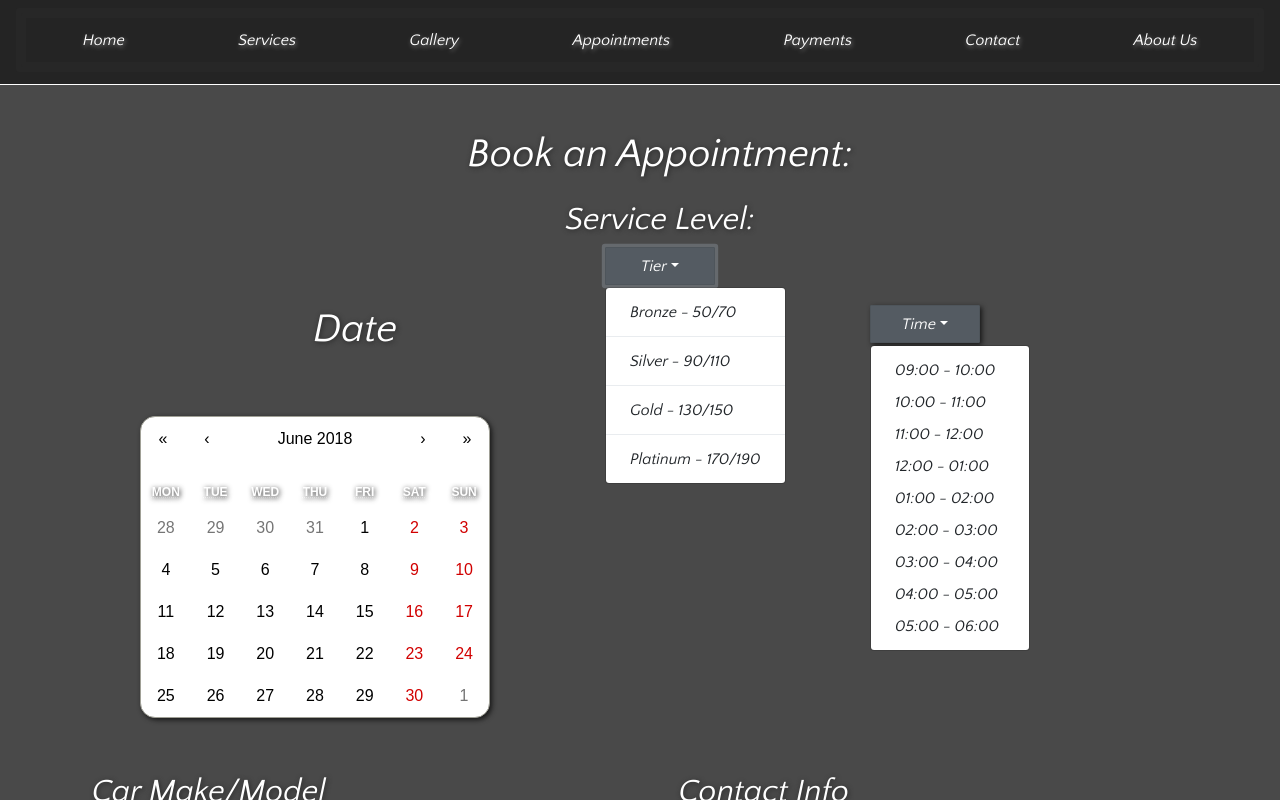
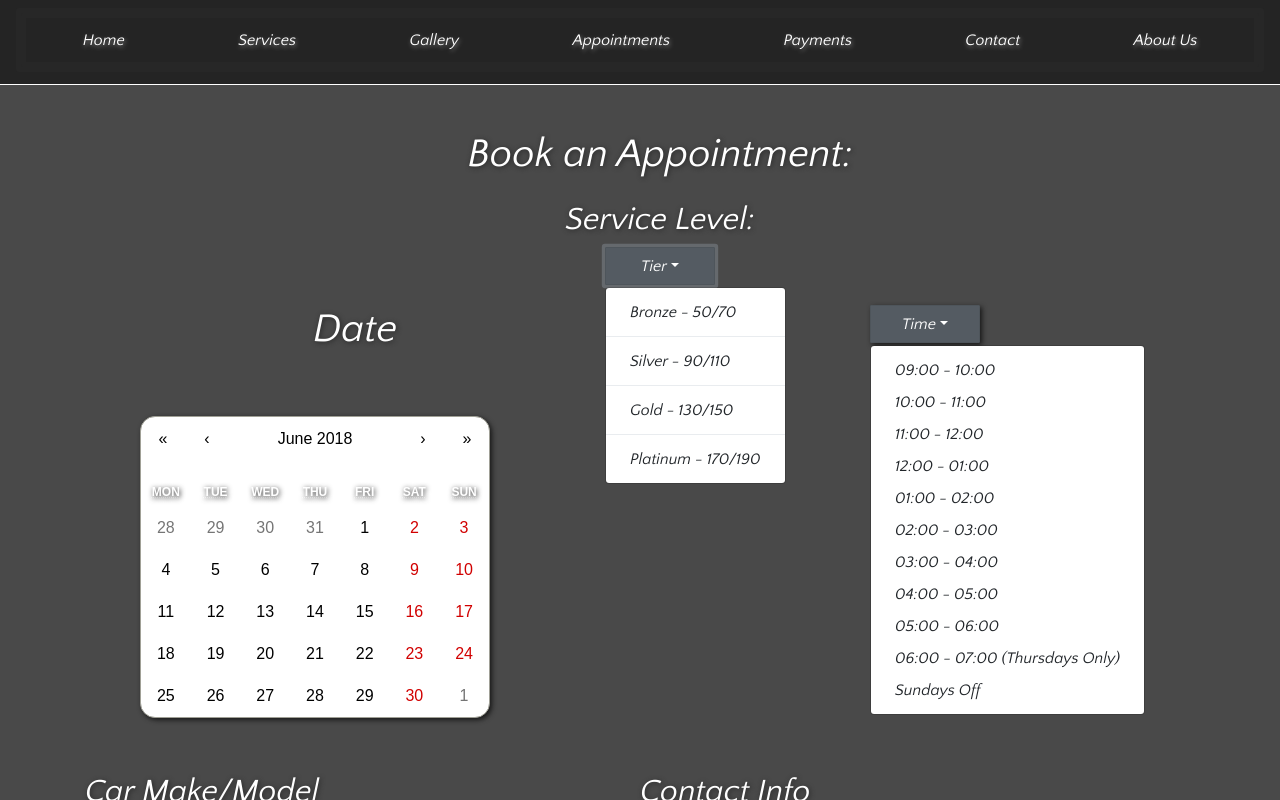
Before and after one commit to mlnemenzo/the-works, a React (Create React App) app: page /appointment in a window 1280 px wide. Both pictures are taken after a click on the button "Tier". Shown: the top 800 px of the page. Built offline with nearby package versions, Linux system fonts and the light colour scheme; no server answers.

Commit message:
appt page adjustments

```diff
--- a/src/components/appointment.js
+++ b/src/components/appointment.js
@@ -109,12 +109,14 @@ class Appointment extends Component {
                 <DropdownItem>03:00 - 04:00</DropdownItem>
                 <DropdownItem>04:00 - 05:00</DropdownItem>
                 <DropdownItem>05:00 - 06:00</DropdownItem>
+                <DropdownItem>06:00 - 07:00 (Thursdays Only)</DropdownItem>
+                <DropdownItem>Sundays Off</DropdownItem>
                 </DropdownMenu>
             </Dropdown>
             </div>
             <div className="text-area col-12 row">
                 <form className = "car-info col-12 col-s-12 col-m-6 col-lg-6">
-                    <h2 className="car-info-header col-6 text-center">Car Make/Model</h2>
+                    <h2 className="car-info-header col-6 text-left">Car Make/Model</h2>
                     <div className="col-6 text-left">
                         <div className="user-input">
                             <input value = {carMake} type = "text" onChange = { event => this.setState({carMake: event.target.value})} placeholder = "Car Make"/>
@@ -137,7 +139,7 @@ class Appointment extends Component {
                     </div>
                 </form>
                 <form className = "client-info col-12 col-s-12 col-m-6 col-lg-6 text-center" onSubmit = {this.setState.bind(this)}>
-                    <h2 className="contact-info col-6 text-center">Contact Info</h2>
+                    <h2 className="contact-info col-6 text-left">Contact Info</h2>
                     <div className="col-12 col-s-12 col-m-6 col-lg-6 text-left">
                         <div className="user-input">
                             <input value = {name} type = "text" onChange = { event => this.setState({name: event.target.value})} placeholder = "Your Name" autoComplete = "name"/>
@@ -153,7 +155,7 @@ class Appointment extends Component {
                             <input value = {phone} type = "phone" onChange = { event => this.setState({phone: event.target.value})} placeholder = "Your Phone" autoComplete = "tel"/>
                         </div>
                     </div>
-                    <div className="col-12 col-s-12 col-m-6 col-lg-6 text-center">
+                    <div className="col-12 col-s-12 col-m-6 col-lg-6 text-left">
                         <div className="user-input">
                             <textarea className = "" value = {comments} type = "text" onChange = { event => this.setState({comments: event.target.value})} placeholder = "Message"/>
                         </div>
```
